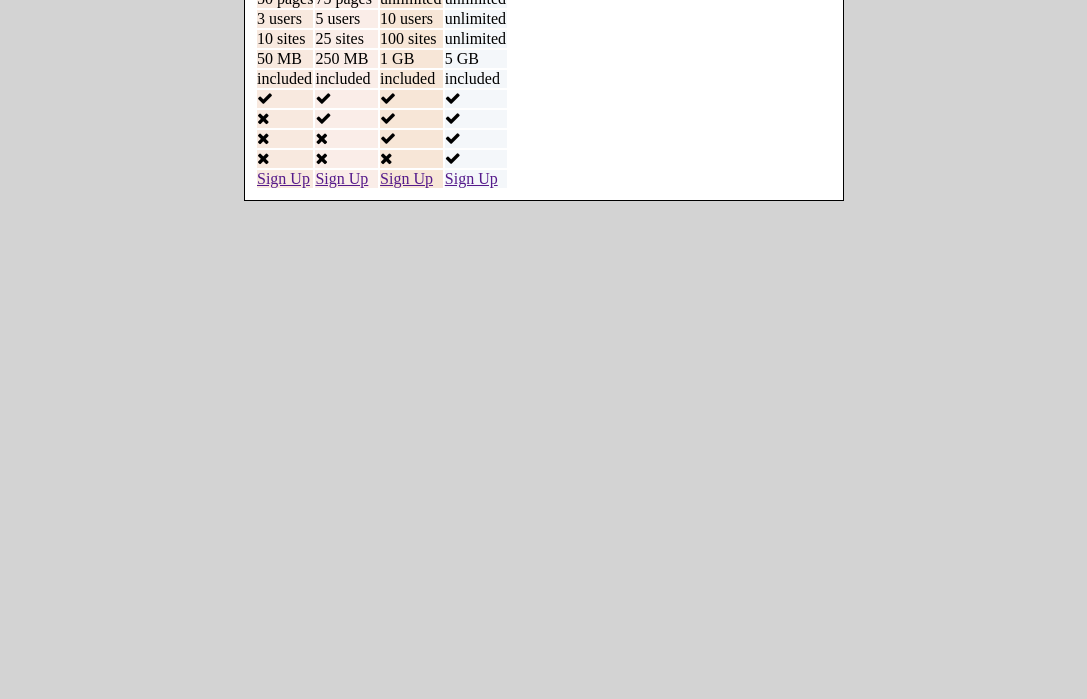
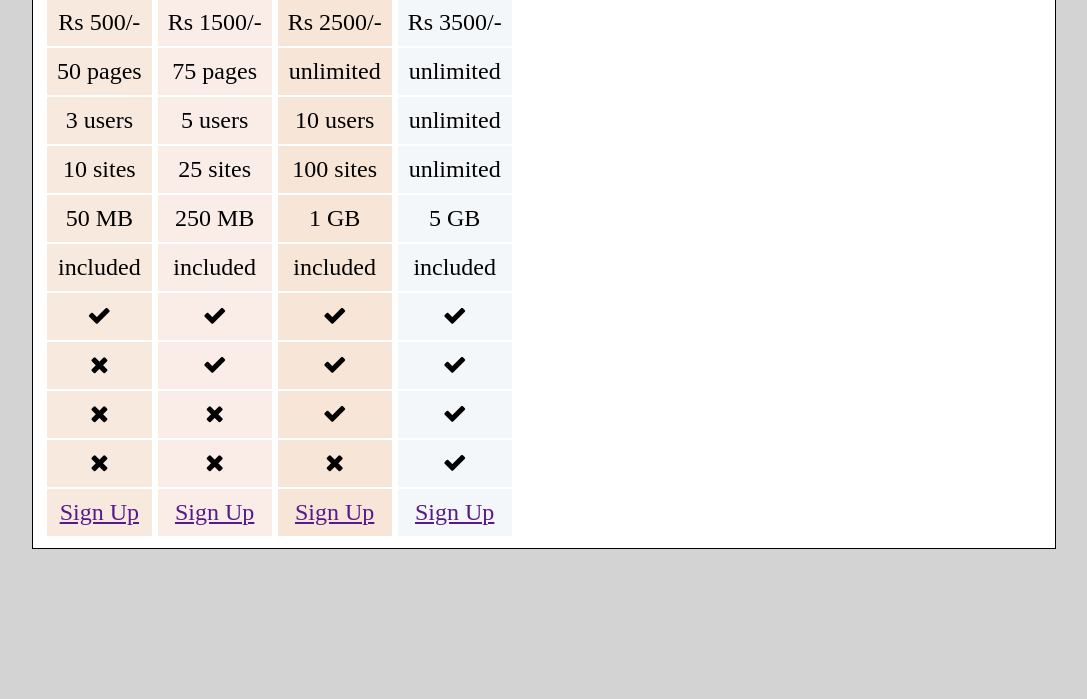
Before and after one commit to Divyanshi-Bansal/Full-Stack-1, a plain HTML site: page Practicals/Practical-12.html in a window 1280 px wide. Shown: the part 101-800 px from the top of the page, without its empty margins (96-1183 px from the left). Drawn offline with Linux system fonts and the light colour scheme.

Commit message:
change style

```diff
--- a/Practicals.css/Practical-12.css
+++ b/Practicals.css/Practical-12.css
@@ -8,7 +8,7 @@ body{
     background-color: lightgrey;
 }
 .wrapper{
-    width: 600px;
+    width: 80%;
     background-color: #fff;
     padding: 10px;
     margin: 20px auto ;
@@ -31,3 +31,10 @@ body{
 .pro{
     background-color: rgb(244, 247, 250);
 }
+td , th{
+    padding: 10px;
+    text-align: center;
+    border-right: 2px solid white;
+    border-left: 2px solid white;
+    font-size: 24px;
+}
--- a/Practicals/Practical-12.html
+++ b/Practicals/Practical-12.html
@@ -10,7 +10,7 @@
 </head>
 <body>
     <div class="wrapper">
-        <table class="custoom-table">
+        <table align="center" class="custoom-table">
             <caption>
                 Select Your Plan
             </caption>
```
